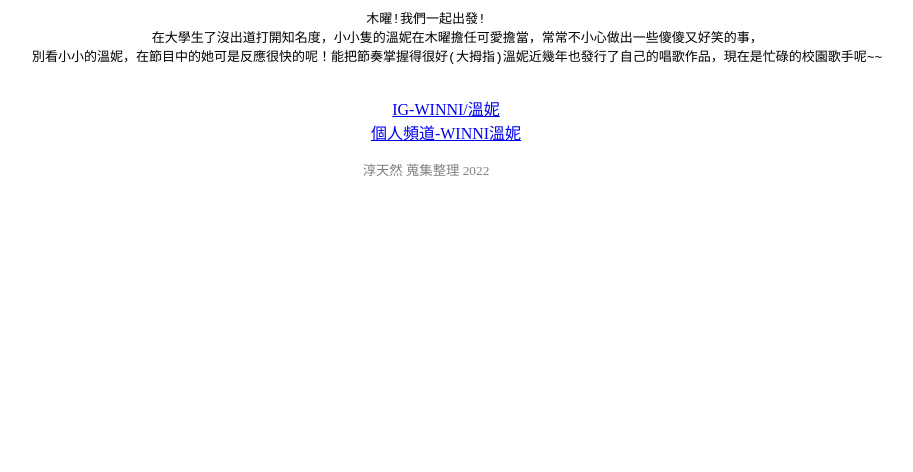
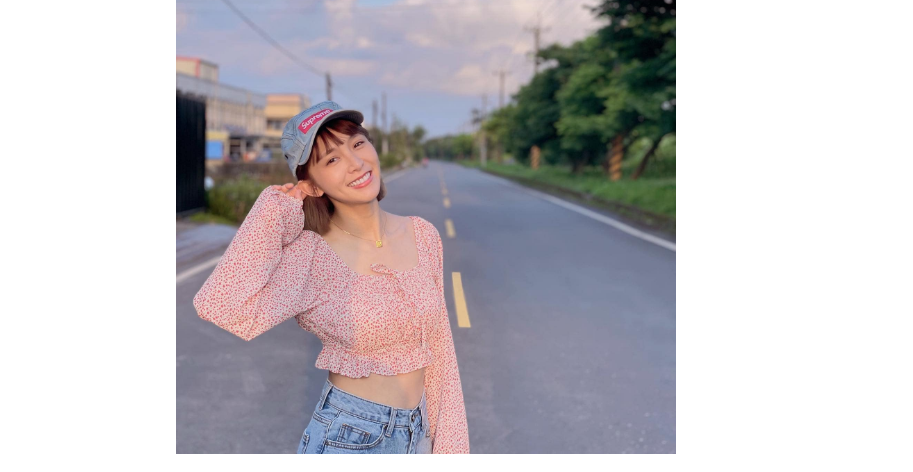
Before and after one commit to Chunx22/Chunx22.github.io, a plain HTML site: page 期末/member3.html in a window 1280 px wide. Shown: the part 179-651 px from the top of the page, without its empty margins (214-1127 px from the left). Drawn offline with Linux system fonts and the light colour scheme.

Commit message:
Update member3.html

```diff
--- a/期末/member3.html
+++ b/期末/member3.html
@@ -4,7 +4,7 @@
 <head>
   <meta charset="utf-8">
   <title>小青蛙-溫妮</title>
-  <img src="./Images/溫妮照片.jpg" style="width:80px;height:90px;display: block;margin-left: auto;margin-right: auto;"
+  <img src="./Images/溫妮照片.jpg" style="width:500px;height:auto;display: block;margin-left: auto;margin-right: auto;"
     alt="木曜介紹首圖">
 </head>
 
```
